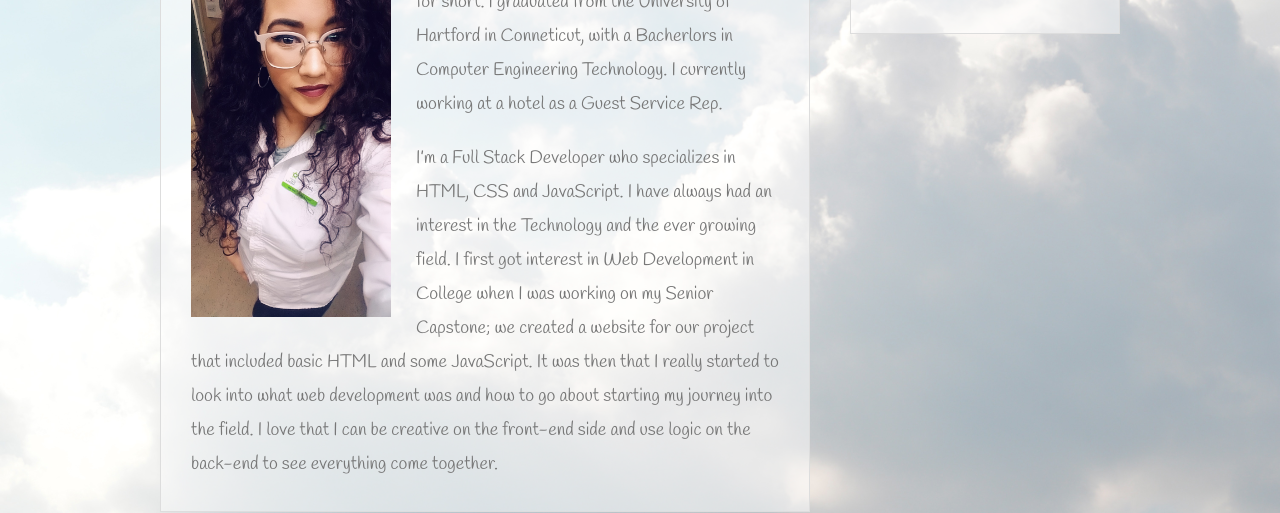
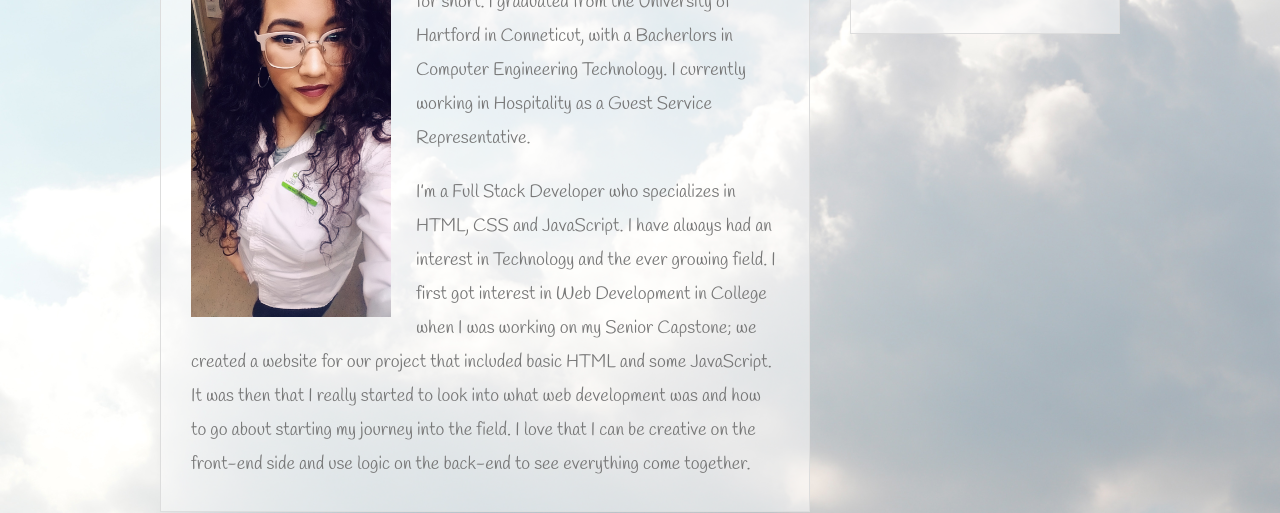
Before and after one commit to japerez107/portfolio, a plain HTML site: page index.html in a window 1280 px wide. Shown: the part 302-815 px from the top of the page. Drawn offline with nearby package versions, Linux system fonts and the light colour scheme; a web font is replaced by a local one.

Commit message:
updating about

```diff
--- a/index.html
+++ b/index.html
@@ -37,12 +37,12 @@
 
         <p>
           My name is Jacqueline but you can call me Jaque for short. I graduated from the University of Hartford
-          in Conneticut, with a Bacherlors in Computer Engineering Technology. I currently working at a hotel as a
-          Guest Service Rep.
+          in Conneticut, with a Bacherlors in Computer Engineering Technology. I currently working in Hospitality as a
+          Guest Service Representative.
         </p>
 
         <p>I’m a Full Stack Developer who specializes in HTML, CSS and JavaScript. I have always had an interest in
-          the Technology and the ever growing field. I first got interest in Web Development in College when I was
+          Technology and the ever growing field. I first got interest in Web Development in College when I was
           working on my Senior Capstone; we created a website for our project that included basic HTML and some
           JavaScript. It was then that I really started to look into what web development was and how to go about
           starting my journey into the field. I love that I can be creative on the front-end side and use logic on the
```
